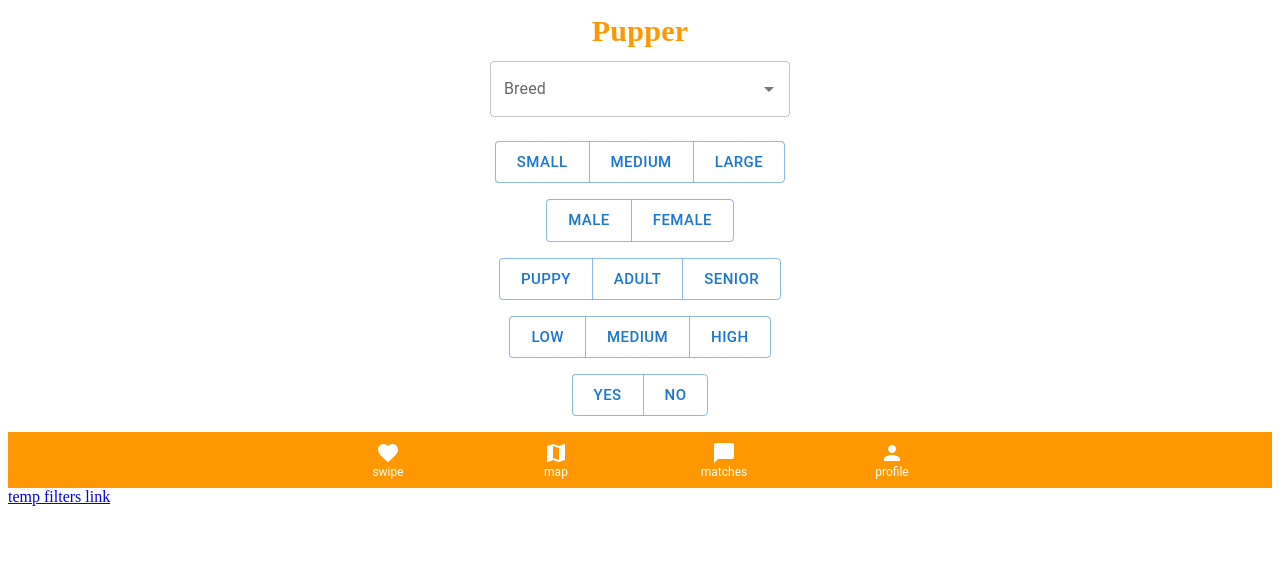
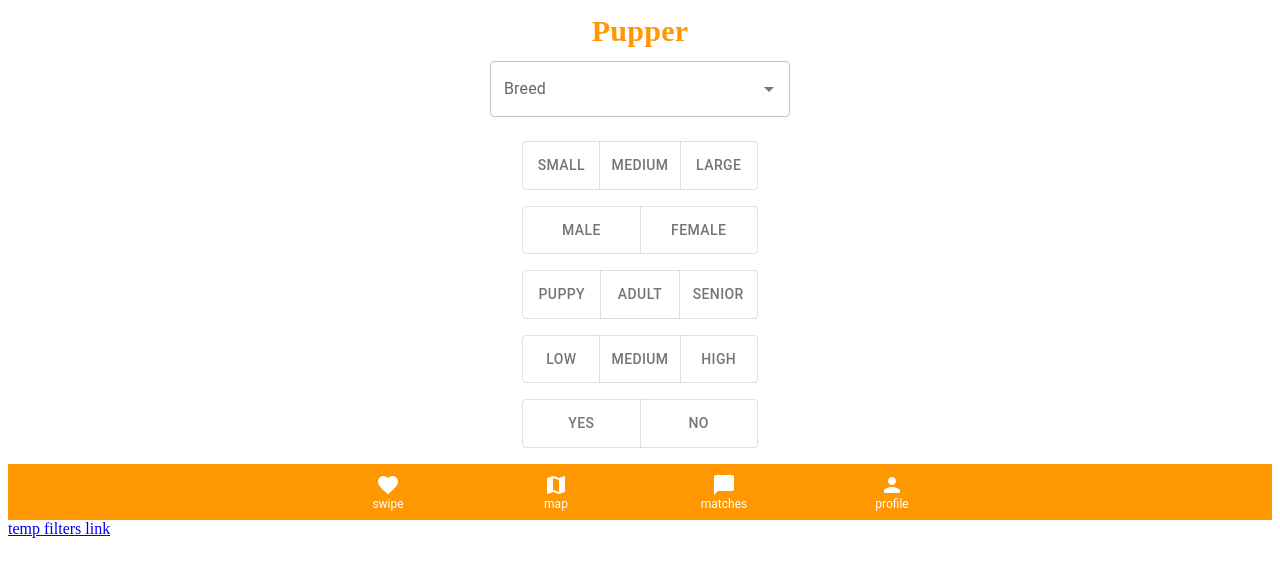
Before and after one commit to projectPupper/pupper, a React app: page /filters in a window 1280 px wide. Shown: the top 576 px of the page. Built offline with nearby package versions, Linux system fonts and the light colour scheme; the HTML template or start-up script is replaced by a standard one.

Commit message:
filter changes

```diff
--- a/client/src/Components/Filters.jsx
+++ b/client/src/Components/Filters.jsx
@@ -7,10 +7,42 @@ import Slider from '@mui/material/Slider';
 import Button from '@mui/material/Button';
 import ButtonGroup from '@mui/material/ButtonGroup';
 import Radio from '@mui/material/Radio';
+import { borders } from '@mui/system';
+import ToggleButton from '@mui/material/ToggleButton';
+import ToggleButtonGroup from '@mui/material/ToggleButtonGroup';
+import { orange } from '@mui/material/colors';
+
+
 
 const Filters = () => {
 
+  const [sizes, setSizes] = React.useState(() => []);
+
+  const handleSizes = (event, newSizes) => {
+    setSizes(newSizes);
+  };
+
+  const theme = createTheme({
+    palette: {
+      primary: {
+        light: orange[200],
+        main: "##ff9800",
+        dark: orange[800],
+      },
+    },
+  });
+
+  const buttonStyles = {
+    color: '#6b6b6b',
+    borderColor: '#ff9800',
+    '&:hover': {
+      bgcolor: '#ffe0b2',
+      borderColor: '#f57c00'
+    },
+  };
+
   return (
+
     <Box
       sx={{
         display: 'flex',
@@ -27,17 +59,6 @@ const Filters = () => {
         sx={{ width: 300 }}
         renderInput={(params) => <TextField {...params} label="Breed" />}
       />
-      {/* <Box sx={{ width: 300 }}>
-        <Slider
-          aria-label="Distance"
-          defaultValue={5}
-          valueLabelDisplay="auto"
-          step={5}
-          marks
-          min={5}
-          max={50}
-        />
-      </Box> */}
       <Box
         sx={{
           display: 'flex',
@@ -48,35 +69,43 @@ const Filters = () => {
           },
         }}
       >
-        <ButtonGroup size="large" aria-label="large button group">
-          <Button key="small" >Small</Button>
-          <Button key="medium">Medium</Button>
-          <Button key="large">Large</Button>
-        </ButtonGroup>
+        <ThemeProvider theme={theme}>
+          <ToggleButtonGroup fullWidth size="medium" aria-label="medium button group" value={sizes}
+            onChange={handleSizes}>
+            <ToggleButton value="small" aria-label="small">Small</ToggleButton>
+            <ToggleButton value="medium">Medium</ToggleButton>
+            <ToggleButton value="large">Large</ToggleButton>
+          </ToggleButtonGroup>
 
-        <ButtonGroup size="large" aria-label="large button group">
-          <Button key="male">Male</Button>
-          <Button key="female" value="female" control={<Radio />}>Female</Button>
-        </ButtonGroup>
+          <ToggleButtonGroup fullWidth size="medium" aria-label="medium button group" value={sizes}
+            onChange={handleSizes} >
+            <ToggleButton value="male" aria-label="male">Male</ToggleButton>
+            <ToggleButton value="female" aria-label="female">Female</ToggleButton>
+          </ToggleButtonGroup>
 
-        <ButtonGroup size="large" aria-label="large button group">
-          <Button key="puppy" >Puppy</Button>
-          <Button key="adult">Adult</Button>
-          <Button key="senior">Senior</Button>
-        </ButtonGroup>
+          <ToggleButtonGroup fullWidth size="medium" aria-label="medium button group" value={sizes}
+            onChange={handleSizes} >
+            <ToggleButton value="puppy" aria-label="puppy" >Puppy</ToggleButton>
+            <ToggleButton value="adult" aria-label="adult">Adult</ToggleButton>
+            <ToggleButton value="senior" aria-label="senior">Senior</ToggleButton>
+          </ToggleButtonGroup>
 
-        <ButtonGroup size="large" aria-label="large button group">
-          <Button key="low" >Low</Button>
-          <Button key="medium">Medium</Button>
-          <Button key="high">High</Button>
-        </ButtonGroup>
+          <ToggleButtonGroup fullWidth size="medium" aria-label="medium button group" value={sizes}
+            onChange={handleSizes} >
+            <ToggleButton value="low" aria-label="low" >Low</ToggleButton>
+            <ToggleButton value="medium" aria-label="medium">Medium</ToggleButton>
+            <ToggleButton value="high" aria-label="high">High</ToggleButton>
+          </ToggleButtonGroup>
 
-        <ButtonGroup size="large" aria-label="large button group">
-          <Button key="yes" >Yes</Button>
-          <Button key="no">No</Button>
-        </ButtonGroup>
+          <ToggleButtonGroup fullWidth size="medium" aria-label="medium button group" value={sizes}
+            onChange={handleSizes} >
+            <ToggleButton value="yes" aria-label="yes" >Yes</ToggleButton>
+            <ToggleButton value="no" aria-label="no">No</ToggleButton>
+          </ToggleButtonGroup>
+        </ThemeProvider>
       </Box>
     </Box>
+
   )
 }
 
```
Lines whose indentation alone changed are shown as unchanged.
